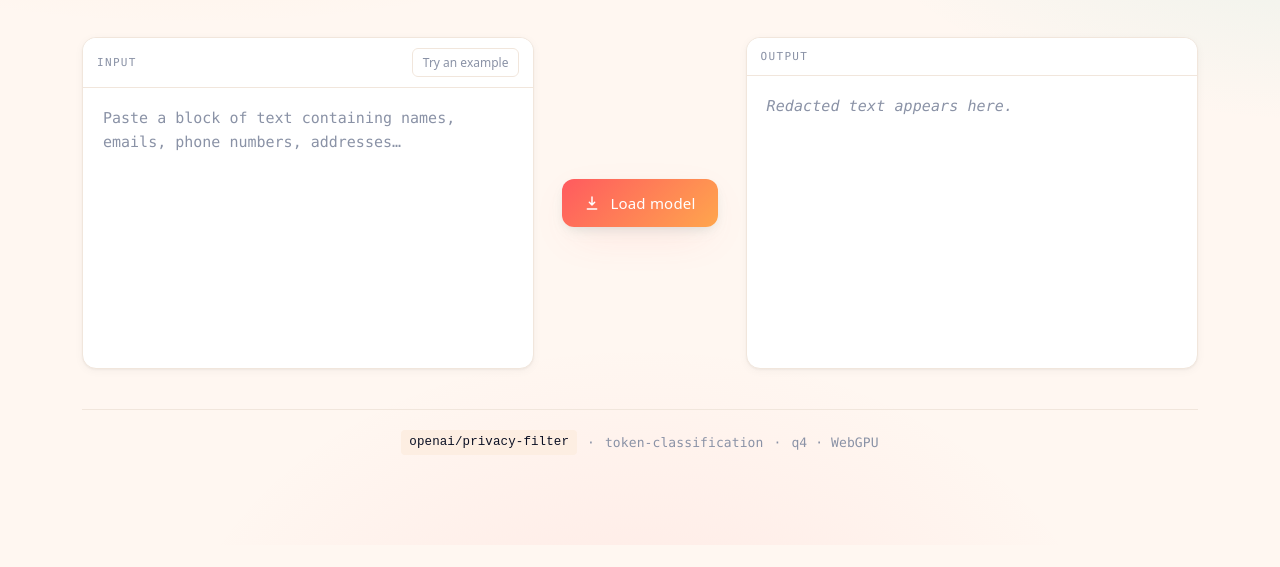
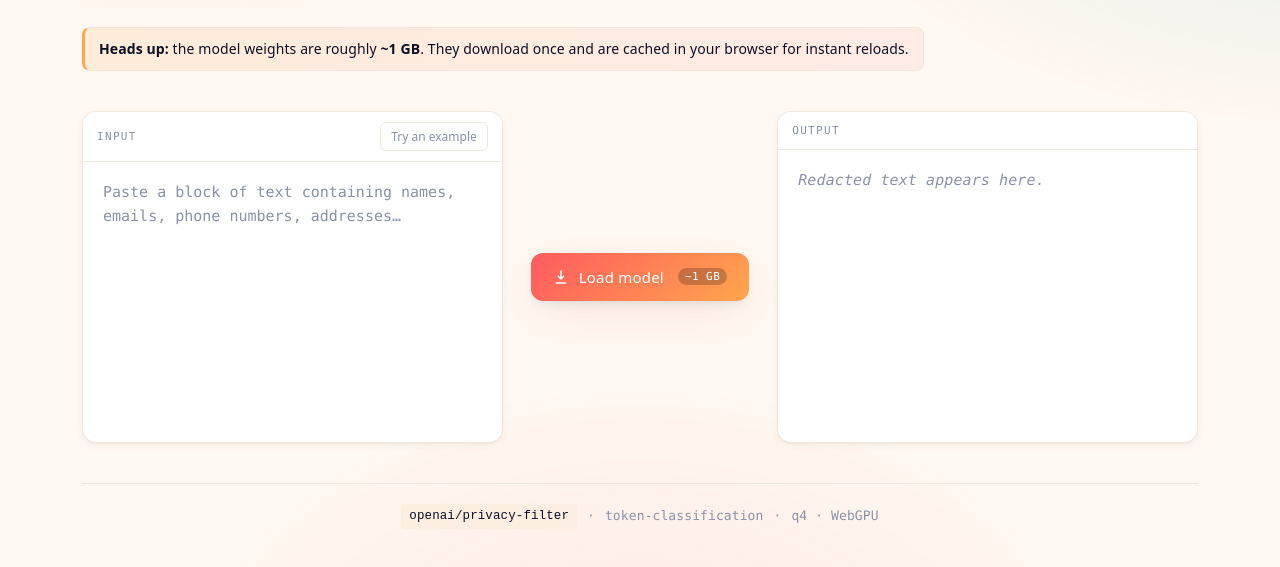
Before and after one commit to chwoerz/redact-showcase, a website built with Vite: page index.html in a window 1280 px wide. Shown: the part 255-822 px from the top of the page. Before the commit the page ends 800 px from the top, so only its background shows below. Built offline with nearby package versions, Linux system fonts and the light colour scheme.

Commit message:
add notice header

```diff
--- a/index.html
+++ b/index.html
@@ -18,6 +18,11 @@
     <p class="subtitle">
       A transformer runs entirely on your device via WebGPU — no text ever
       leaves this tab. Load the model, paste something, hit redact.
+    </p>
+    <p class="notice">
+      <strong>Heads up:</strong> the model weights are roughly
+      <strong>~1&nbsp;GB</strong>. They download once and are cached in your
+      browser for instant reloads.
     </p>
   </header>
 
@@ -49,6 +54,7 @@
         <svg class="btn-icon icon-arrow" viewBox="0 0 24 24" fill="none" stroke="currentColor" stroke-width="2.2" stroke-linecap="round" stroke-linejoin="round"><path d="M5 12h14M13 5l7 7-7 7"/></svg>
         <svg class="btn-icon icon-spin" viewBox="0 0 24 24" fill="none" stroke="currentColor" stroke-width="2.2" stroke-linecap="round"><path d="M21 12a9 9 0 1 1-3.5-7.1" opacity=".9"/></svg>
         <span class="btn-label">Load model</span>
+        <span class="btn-sub">~1&nbsp;GB</span>
       </button>
     </div>
 
--- a/src/style.css
+++ b/src/style.css
@@ -170,6 +170,25 @@ h1 .accent {
   color: var(--text);
 }
 
+.notice {
+  margin: 14px 0 0;
+  padding: 10px 14px;
+  font-size: 14px;
+  color: var(--text-h);
+  background: linear-gradient(
+    90deg,
+    rgba(255, 166, 77, 0.14) 0%,
+    rgba(255, 90, 95, 0.08) 100%
+  );
+  border: 1px solid var(--border);
+  border-left: 3px solid var(--accent-warm);
+  border-radius: 8px;
+}
+
+.notice strong {
+  color: var(--text-h);
+}
+
 /* ---------- workspace ---------- */
 .workspace {
   display: grid;
@@ -319,6 +338,23 @@ button {
 
 .primary[data-mode='busy'] .icon-spin {
   animation: spin 0.9s linear infinite;
+}
+
+.primary .btn-sub {
+  display: none;
+  font-family: var(--mono);
+  font-size: 11px;
+  font-weight: 500;
+  padding: 2px 7px;
+  margin-left: 4px;
+  color: #fff;
+  background: rgba(0, 0, 0, 0.22);
+  border-radius: 999px;
+  letter-spacing: 0.04em;
+}
+
+.primary[data-mode='load'] .btn-sub {
+  display: inline-block;
 }
 
 @keyframes spin {
```
